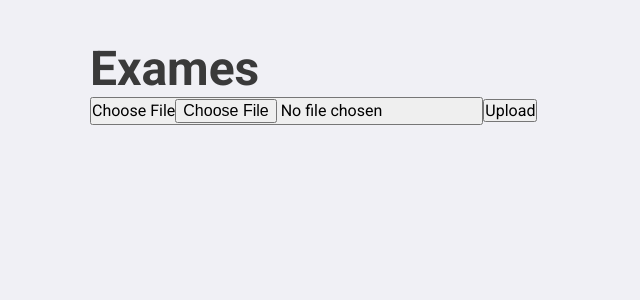
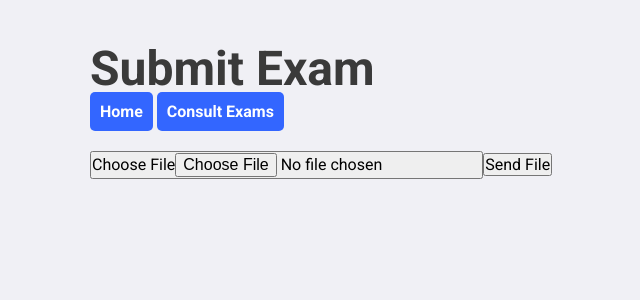
Before and after one commit to MRB-Computer-Vision/web-frontend-admin, a React (Create React App) app: page /submit in a window 1280 px wide. Shown: the top 300 px of the page, without its empty margins (90-730 px from the left). Built offline with nearby package versions, Linux system fonts and the light colour scheme; no server answers.

Commit message:
Add links

```diff
--- a/src/components/Message/styles.ts
+++ b/src/components/Message/styles.ts
@@ -6,7 +6,7 @@ interface Props {
 }
 
 export const Container = styled.div<Props>`
-  margin-block-start: 0.5em;
+  margin-block-start: 1em;
   margin-block-end: 0.5em;
   border-radius: 0.25rem;
   padding: 0.75rem 1.25rem;
--- a/src/components/Upload/index.tsx
+++ b/src/components/Upload/index.tsx
@@ -103,7 +103,7 @@ const Upload: React.FC = (): JSX.Element => {
             />
           </FileChooserButton>
           <UploadButton type="submit" disabled={uploading}>
-            Upload
+            Send File
           </UploadButton>
         </Form>
         {data ? <Result>{data}</Result> : <span />}
--- a/src/components/Upload/styles.ts
+++ b/src/components/Upload/styles.ts
@@ -3,7 +3,10 @@ import styled from 'styled-components';
 export const Result = styled.h3``;
 export const UploadFile = styled.div``;
 export const ImagePreviewBox = styled.div``;
-export const Form = styled.form``;
+export const Form = styled.form`
+  margin-top: 20px;
+  padding: 10px 10px 0px 0px;
+`;
 export const FileChooserButton = styled.button``;
 export const FileInput = styled.input``;
 export const UploadButton = styled.button``;
--- a/src/pages/ConsultExams/index.tsx
+++ b/src/pages/ConsultExams/index.tsx
@@ -1,7 +1,7 @@
 import React, { useState, useEffect } from 'react';
 
 import axios from 'axios';
-import { Title, DataTable } from './styles';
+import { Title, DataTable, StyledLink } from './styles';
 
 import Message from '../../components/Message';
 
@@ -40,13 +40,17 @@ const ConsultExams: React.FC = () => {
 
   return (
     <>
-      <Title>Resultados</Title>
+      <Title>Consult Exams</Title>
+      <StyledLink to="/">Home</StyledLink>
+      &nbsp;
+      <StyledLink to="/submit">Submit Exam</StyledLink>
       <Message show={showMessage} erro={erro} message={message} />
       <DataTable>
         <thead>
           <tr>
-            <th>Código</th>
-            <th>Arquivo</th>
+            <th>Code</th>
+            <th>Archive</th>
+            <th>Status</th>
             <th>Status</th>
           </tr>
         </thead>
--- a/src/pages/ConsultExams/styles.ts
+++ b/src/pages/ConsultExams/styles.ts
@@ -1,8 +1,13 @@
+import { shade } from 'polished';
+
 import styled from 'styled-components';
+
+import { Link } from 'react-router-dom';
 
 export const Title = styled.h1`
   font-size: 48px;
   color: #3a3a3a;
+  margin-bottom: 5px;
 `;
 export const DataTable = styled.table`
   border-collapse: collapse;
@@ -33,3 +38,19 @@ export const DataTable = styled.table`
 
 export const Form = styled.form``;
 export const Upload = styled.input``;
+
+export const StyledLink = styled(styled(Link)``)`
+  text-decoration: none;
+  padding: 10px;
+  width: 410px;
+  height: 70px;
+  background: #3366ff;
+  border-radius: 5px 5px 5px 5px;
+  border: 0;
+  color: #fff;
+  font-weight: bold;
+  transition: background-color 0.2s;
+  &:hover {
+    background: ${shade(0.2, '#3366ff')};
+  }
+`;
--- a/src/pages/Dashboard/index.tsx
+++ b/src/pages/Dashboard/index.tsx
@@ -1,10 +1,17 @@
 import React from 'react';
 
-import { Title } from './styles';
+import { Title, StyledLink } from './styles';
 
 // tipando componente no formato de funcao
 const Dashboard: React.FC = () => {
-  return <Title>Resultados de Exames</Title>;
+  return (
+    <>
+      <Title>MVP</Title>
+      <StyledLink to="/consult">Consult Exams</StyledLink>
+      &nbsp;
+      <StyledLink to="/submit">Submit Exam</StyledLink>
+    </>
+  );
 };
 
 export default Dashboard;
--- a/src/pages/Dashboard/styles.ts
+++ b/src/pages/Dashboard/styles.ts
@@ -1,6 +1,27 @@
+import { shade } from 'polished';
+
 import styled from 'styled-components';
+
+import { Link } from 'react-router-dom';
 
 export const Title = styled.h1`
   font-size: 48px;
   color: #3a3a3a;
+  margin-bottom: 5px;
 `;
+
+export const StyledLink = styled(styled(Link)``)`
+  text-decoration: none;
+  padding: 10px;
+  width: 410px;
+  height: 70px;
+  background: #3366ff;
+  border-radius: 5px 5px 5px 5px;
+  border: 0;
+  color: #fff;
+  font-weight: bold;
+  transition: background-color 0.2s;
+  &:hover {
+    background: ${shade(0.2, '#3366ff')};
+  }
+`;
--- a/src/pages/SubmitExams/index.tsx
+++ b/src/pages/SubmitExams/index.tsx
@@ -1,16 +1,19 @@
 import React from 'react';
 import Upload from '../../components/Upload';
 
-import { Title } from './styles';
+import { Title, StyledLink } from './styles';
 
 // tipando componente no formato de funcao
-const Dashboard: React.FC = () => {
+const SubmitExams: React.FC = () => {
   return (
     <>
-      <Title>Exames</Title>
+      <Title>Submit Exam</Title>
+      <StyledLink to="/">Home</StyledLink>
+      &nbsp;
+      <StyledLink to="/consult">Consult Exams</StyledLink>
       <Upload />
     </>
   );
 };
 
-export default Dashboard;
+export default SubmitExams;
--- a/src/pages/SubmitExams/styles.ts
+++ b/src/pages/SubmitExams/styles.ts
@@ -1,9 +1,30 @@
+import { shade } from 'polished';
+
 import styled from 'styled-components';
+
+import { Link } from 'react-router-dom';
 
 export const Title = styled.h1`
   font-size: 48px;
   color: #3a3a3a;
+  margin-bottom: 5px;
 `;
 
 export const Form = styled.form``;
 export const Upload = styled.input``;
+
+export const StyledLink = styled(styled(Link)``)`
+  text-decoration: none;
+  padding: 10px;
+  width: 410px;
+  height: 70px;
+  background: #3366ff;
+  border-radius: 5px 5px 5px 5px;
+  border: 0;
+  color: #fff;
+  font-weight: bold;
+  transition: background-color 0.2s;
+  &:hover {
+    background: ${shade(0.2, '#3366ff')};
+  }
+`;
--- a/src/routes/index.tsx
+++ b/src/routes/index.tsx
@@ -9,7 +9,7 @@ import ConsultExams from '../pages/ConsultExams';
 
 const Routes: React.FC = () => (
   <Switch>
-    <Route path="/" exact component={Site} />
+    <Route path="/" exact component={Dashboard} />
     <Route path="/submit" exact component={SubmitExams} />
     <Route path="/site" component={Site} />
     <Route path="/dashboard" component={Dashboard} />
```
